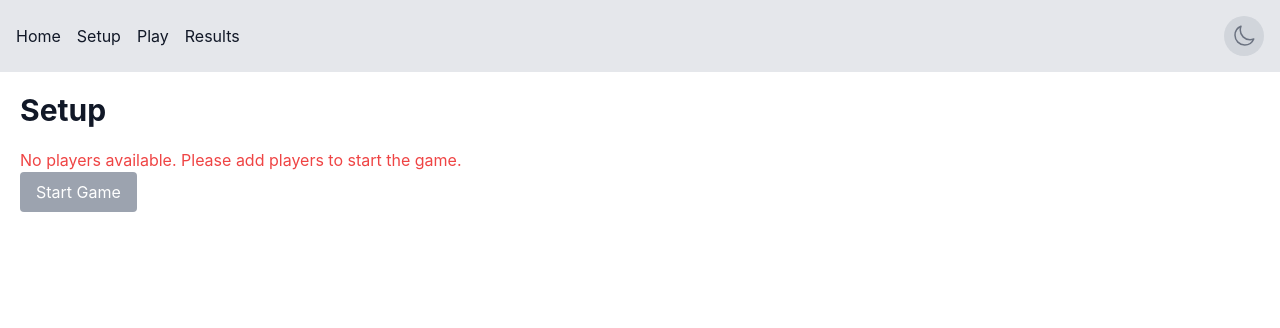
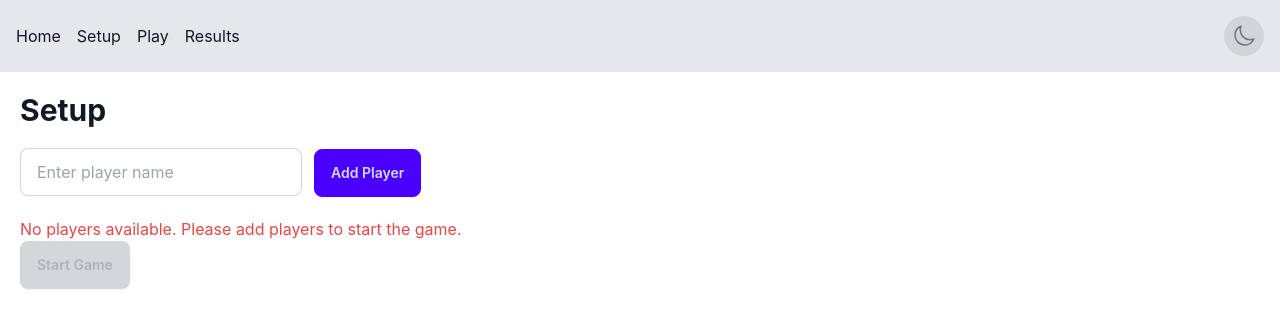
Before and after one commit to 2024-fall-afe-mowe/tca-uno, a React (Create React App) app in the folder tca-uno/: page /#/setup in a window 1280 px wide. Shown: the top 328 px of the page. Built offline with nearby package versions, Linux system fonts and the light colour scheme; what human-readable would draw is missing.

Commit message:
fixed add player

```diff
--- a/tca-uno/src/Setup.tsx
+++ b/tca-uno/src/Setup.tsx
@@ -1,4 +1,4 @@
-import React, { useEffect } from 'react';
+import React, { useEffect, useState } from 'react';
 import { useNavigate } from 'react-router-dom';
 import { Player } from './App';
 import { loadGamesFromCloud } from './uno-cloud-api';
@@ -13,6 +13,7 @@ interface SetupProps {
 
 const Setup: React.FC<SetupProps> = ({ players, setPlayers, setGameStartTime }) => {
   const navigate = useNavigate();
+  const [newPlayerName, setNewPlayerName] = useState('');
 
   useEffect(() => {
     const fetchPlayers = async () => {
@@ -46,6 +47,21 @@ const Setup: React.FC<SetupProps> = ({ players, setPlayers, setGameStartTime })
     );
   };
 
+  const addNewPlayer = () => {
+    if (newPlayerName.trim() === '') {
+      alert('Player name cannot be empty.');
+      return;
+    }
+
+    if (players.some((player) => player.name.toLowerCase() === newPlayerName.toLowerCase())) {
+      alert('Player name already exists.');
+      return;
+    }
+
+    setPlayers((prevPlayers) => [...prevPlayers, { name: newPlayerName.trim(), selected: false }]);
+    setNewPlayerName('');
+  };
+
   const startGame = () => {
     if (players.some((p) => p.selected)) {
       setGameStartTime(new Date().toISOString());
@@ -56,12 +72,24 @@ const Setup: React.FC<SetupProps> = ({ players, setPlayers, setGameStartTime })
   };
 
   return (
-    <div className="p-5 bg-white dark:bg-gray-900 text-gray-900 dark:text-gray-100 min-h-screen">
+    <div className="p-5">
       <h1 className="text-3xl font-bold mb-5">Setup</h1>
+      <div className="mb-5">
+        <input
+          type="text"
+          className="input input-bordered mr-3"
+          placeholder="Enter player name"
+          value={newPlayerName}
+          onChange={(e) => setNewPlayerName(e.target.value)}
+        />
+        <button className="btn btn-primary" onClick={addNewPlayer}>
+          Add Player
+        </button>
+      </div>
       {players.length === 0 ? (
         <p className="text-red-500">No players available. Please add players to start the game.</p>
       ) : (
-        <ul className="mb-5 space-y-2">
+        <ul className="mb-5">
           {players.map((p, index) => (
             <li key={index} className="flex items-center">
               <input
@@ -69,9 +97,8 @@ const Setup: React.FC<SetupProps> = ({ players, setPlayers, setGameStartTime })
                 id={`player-${index}`}
                 checked={p.selected}
                 onChange={() => togglePlayerSelection(index)}
-                className="w-4 h-4 text-blue-600 bg-gray-100 border-gray-300 rounded focus:ring-blue-500 dark:focus:ring-blue-600 dark:ring-offset-gray-800 focus:ring-2 dark:bg-gray-700 dark:border-gray-600"
               />
-              <label htmlFor={`player-${index}`} className="ml-2 text-sm font-medium text-gray-900 dark:text-gray-300">
+              <label htmlFor={`player-${index}`} className="ml-2">
                 {p.name}
               </label>
             </li>
@@ -79,7 +106,7 @@ const Setup: React.FC<SetupProps> = ({ players, setPlayers, setGameStartTime })
         </ul>
       )}
       <button
-        className="px-4 py-2 bg-green-500 text-white rounded hover:bg-green-600 focus:outline-none focus:ring-2 focus:ring-green-500 focus:ring-opacity-50 disabled:bg-gray-400"
+        className="btn btn-success"
         onClick={startGame}
         disabled={players.length === 0}
       >
```
